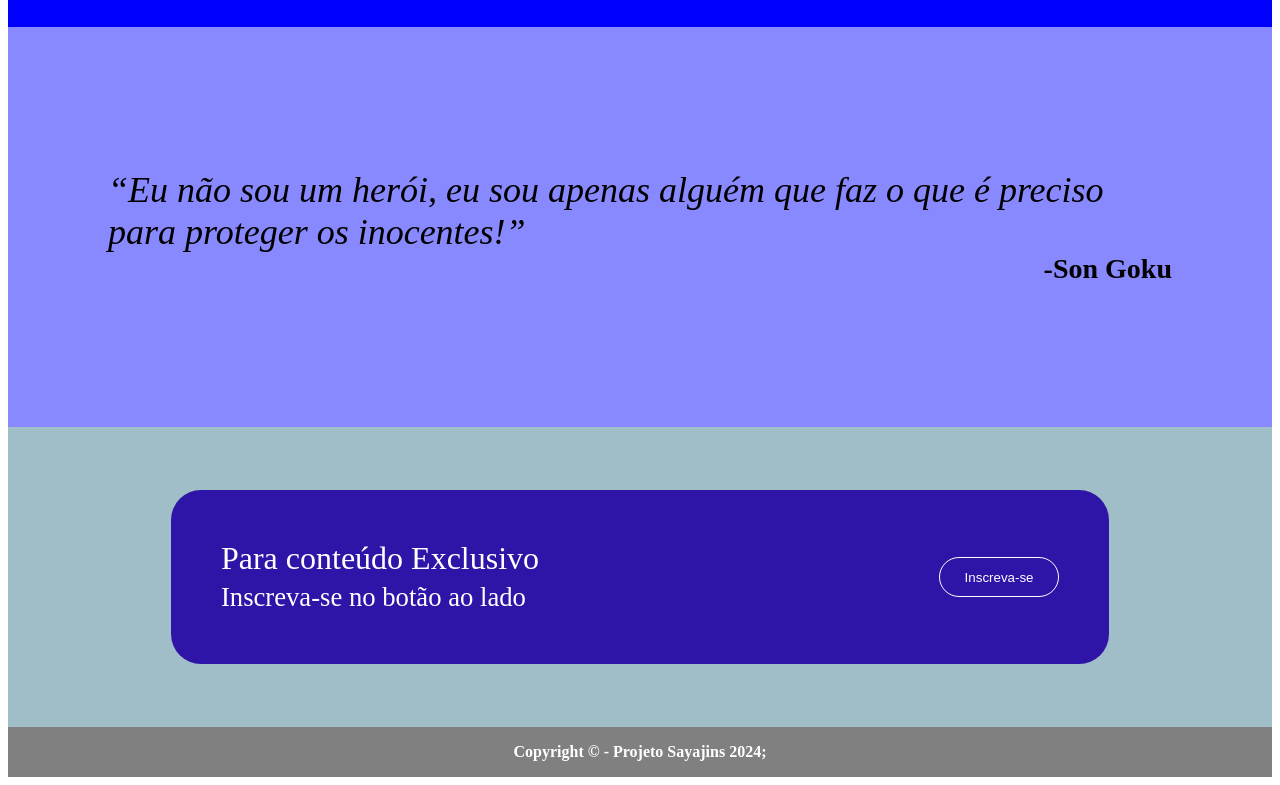
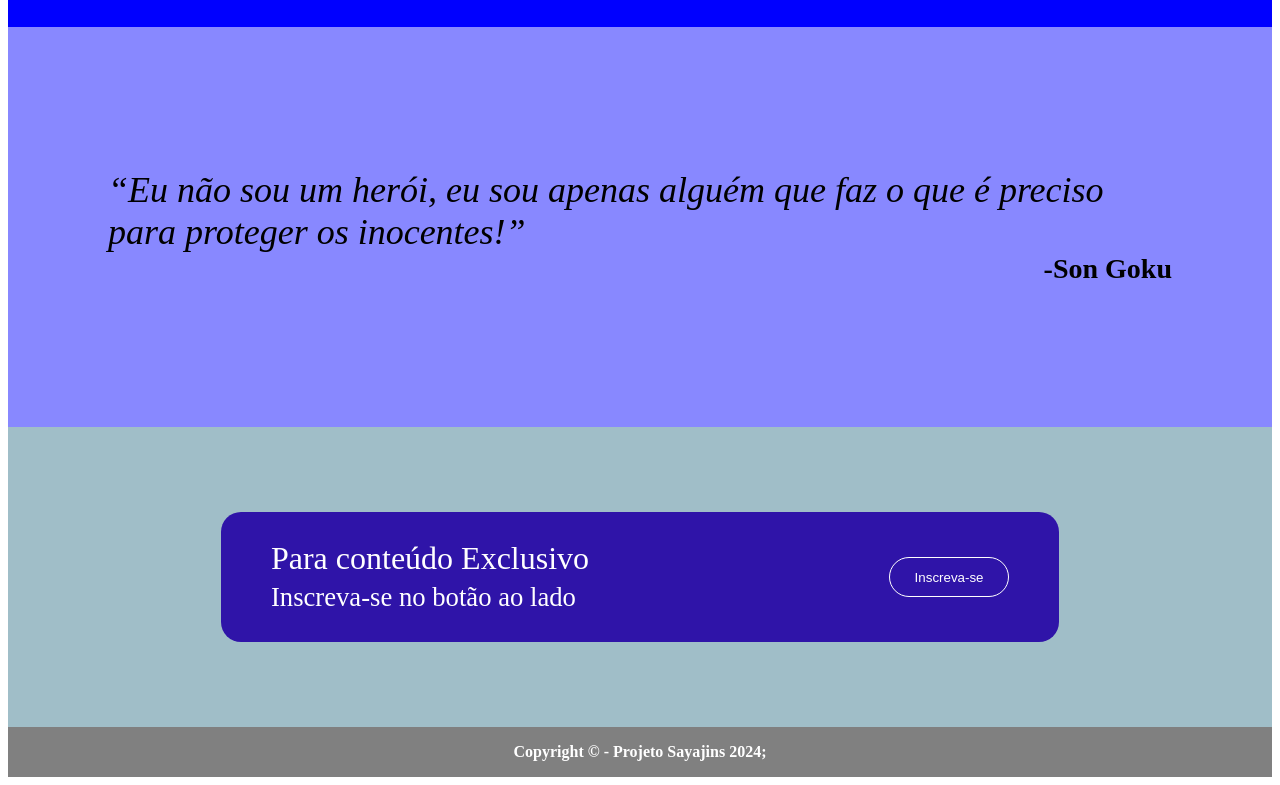
Before and after one commit to HugoJuliano/Landing-Page, a plain HTML site: page index.html in a window 1280 px wide. Shown: the part 1017-1802 px from the top of the page. Drawn offline with Linux system fonts and the light colour scheme.

Commit message:
Finalizado

```diff
--- a/styles.css
+++ b/styles.css
@@ -170,12 +170,13 @@ button {
   display: flex;
   background-color: #2f14a8;
   padding: 50px;
-  border-radius: 30px;
+  border-radius: 20px;
   color: white;
+  height: 30px;
   font-size: 32px;
   align-items: center;
   justify-content: space-between;
-  gap: 400px;
+  gap: 300px;
 }
 
 .inscreva-se {
```
